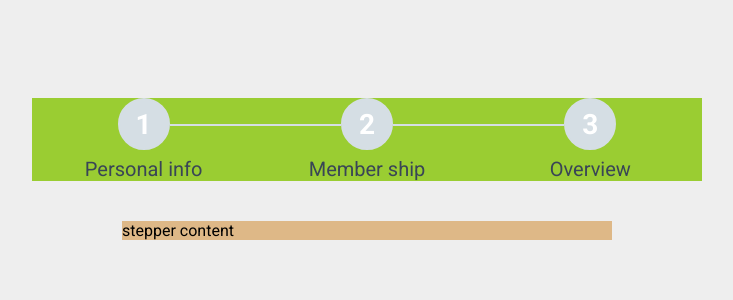
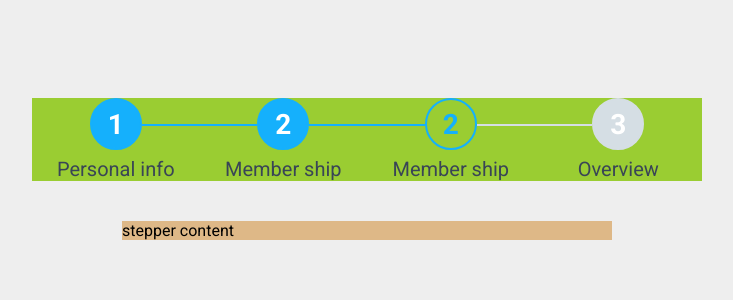
Before and after one commit to jurispl/homework, a Vue app: page / in a window 1280 px wide. Shown: the top 300 px of the page, without its empty margins (273-1006 px from the left). Built offline with nearby package versions, Linux system fonts and the light colour scheme.

Commit message:
Add activity statuses in stepper component

```diff
--- a/src/App.vue
+++ b/src/App.vue
@@ -5,11 +5,10 @@
       <div class="stepper-header">
 
         <div class="step-header">
-
           <div class="step-content">
             <div class="step-icon">
-              <div class="step-icon-state">
-                <div class="step-icon-label-text">1</div>
+              <div class="step-icon-state fulfilled">
+                <div class="step-icon-label-text fulfilled">1</div>
               </div>
             </div>
 
@@ -17,15 +16,15 @@
               <div class="step-label-text">Personal info</div>
             </div>
           </div>
-
         </div>
 
         <div class="step-header">
-          <div class="step-horizontal-line"></div>
+          <div class="step-horizontal-line fulfilled"></div>
+
           <div class="step-content">
             <div class="step-icon">
-              <div class="step-icon-state">
-                <div class="step-icon-label-text">2</div>
+              <div class="step-icon-state fulfilled">
+                <div class="step-icon-label-text fulfilled">2</div>
               </div>
             </div>
 
@@ -33,8 +32,22 @@
               <div class="step-label-text">Member ship</div>
             </div>
           </div>
+        </div>
 
+        <div class="step-header">
+          <div class="step-horizontal-line active"></div>
 
+          <div class="step-content">
+            <div class="step-icon">
+              <div class="step-icon-state active">
+                <div class="step-icon-label-text active">2</div>
+              </div>
+            </div>
+
+            <div class="step-label">
+              <div class="step-label-text">Member ship</div>
+            </div>
+          </div>
         </div>
 
         <div class="step-header">
@@ -51,9 +64,8 @@
               <div class="step-label-text">Overview</div>
             </div>
           </div>
+        </div>
 
-
-        </div>
 
       </div>
       <!-- :: end stepper-header -->
--- a/src/styles/main.scss
+++ b/src/styles/main.scss
@@ -59,12 +59,26 @@ $step-icon-state-number-size: 52px;
   display: flex;
   justify-content: center;
   align-items: center;
+  &.active{
+    border-color: #15B0FC;
+    background-color: transparent;
+  }
+  &.fulfilled{
+    border-color: #15B0FC;
+    background-color: #15B0FC;
+  }
 }
 
 .step-icon-label-text {
   font-weight: bolder;
   font-size: 28px;
   color: white;
+  &.active{
+   color: #15B0FC;
+  }
+  &.fulfilled{
+
+  }
 }
 
 .step-label-text {
@@ -82,6 +96,9 @@ $step-icon-state-number-size: 52px;
   left: calc(-50% + #{$step-icon-state-number-size} / 2);
   right: calc(50% + #{$step-icon-state-number-size} / 2);
   top: calc(#{$step-icon-state-number-size} / 2);
+  &.active, &.fulfilled{
+    background-color: #15B0FC;
+  }
 }
 
 
```
